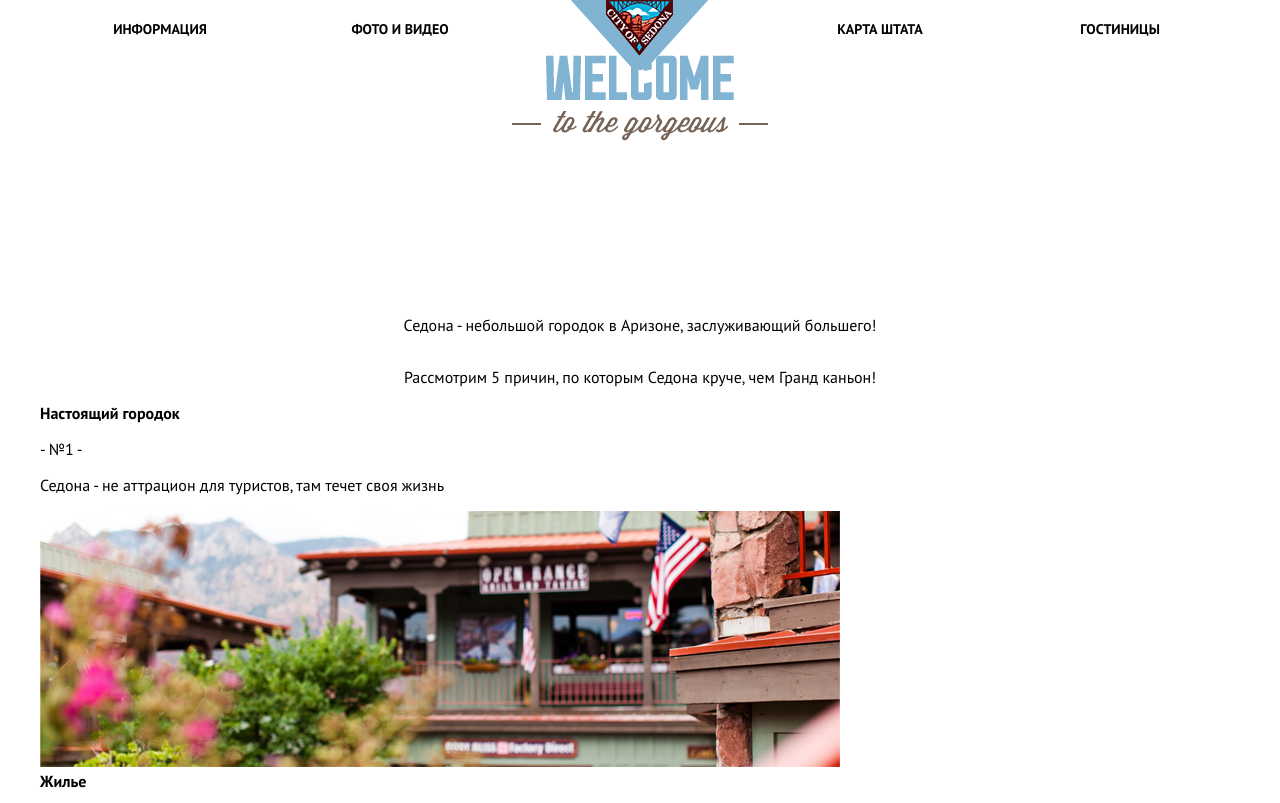
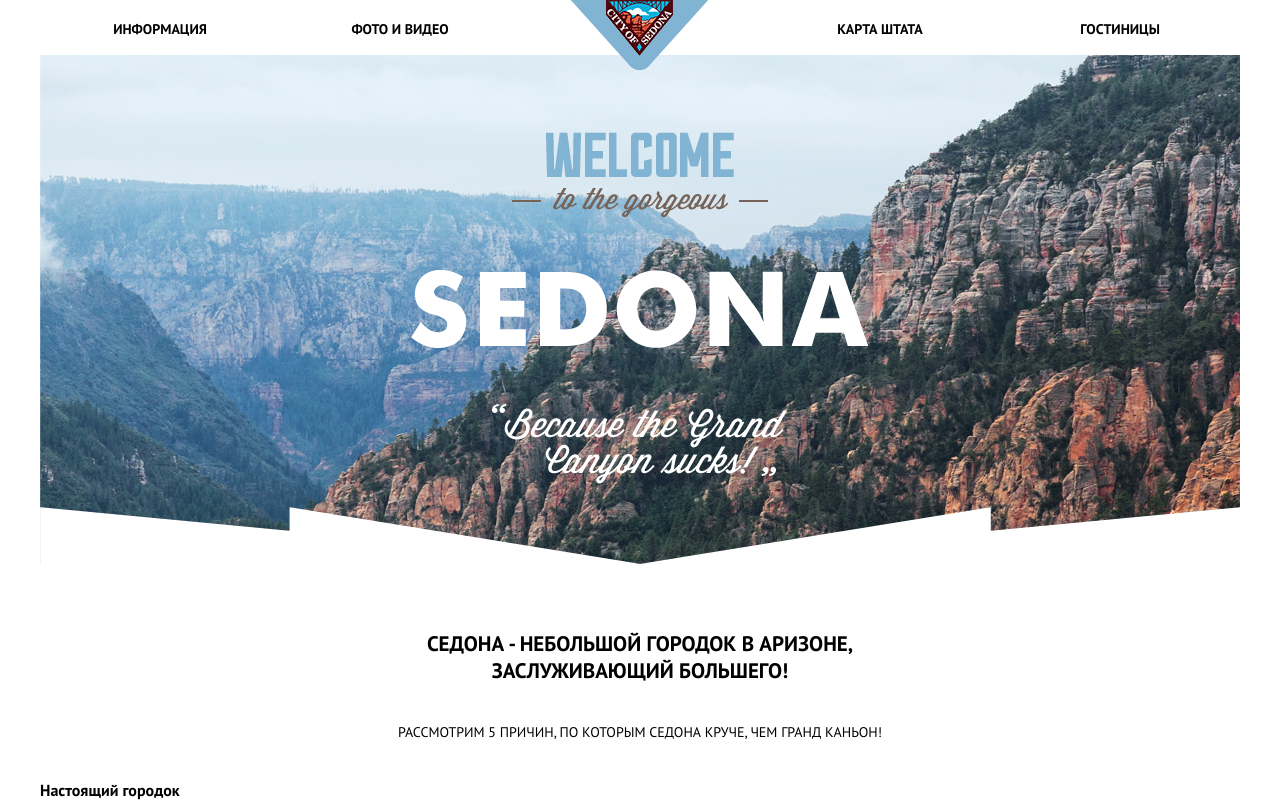
Before and after one commit to ranastya/sedona, a website: page src/index.html in a window 1280 px wide. Shown: the top 803 px of the page. Drawn offline with nearby package versions, Linux system fonts and the light colour scheme; files that its build step writes are made by us from their sources.

Commit message:
added styles for welcome

```diff
--- a/src/index.html
+++ b/src/index.html
@@ -35,8 +35,8 @@
             <img class="welcome__welcome" src="./img/welcome.png" alt="Welcome">
             <img class="welcome__logo" src="./img/sedona.png" alt="Sedona">
             <img class="welcome__quote" src="./img/quote.png" alt="Because the Grand Canyon sucks!">
-            <p class="welcome__text">Седона - небольшой городок в Аризоне, заслуживающий большего!</p>
-            <p class="welcome__text">Рассмотрим 5 причин, по которым Седона круче, чем Гранд каньон!</p>
+            <p class="welcome__text--sedona">Седона - небольшой городок в Аризоне, заслуживающий большего!</p>
+            <p class="welcome__text--reasons">Рассмотрим 5 причин, по которым Седона круче, чем Гранд каньон!</p>
         </div>
         <div class="features">
             <div class="features__item">
--- a/src/scss/components/_welcome.scss
+++ b/src/scss/components/_welcome.scss
@@ -2,19 +2,47 @@
     display: flex;
     flex-direction: column;
     align-items: center;
+    width: 1200px;
+    height: 725px;
+    background: url('/img/background.png');
+    background-position-y: -55px;
 
     &__welcome {
         width: 256px;
         height: 86px;
+        margin-top: 77px;
+        margin-bottom: 52px;
     }
 
     &__logo {
         width: 458px;
         height: 78px;
+        margin-bottom: 56px;
     }
 
     &__quote {
         width: 296px;
         height: 80px;
+        margin-bottom: 125px;
+    }
+
+    &__text {
+
+        &--sedona {
+            text-transform: uppercase;
+            font-weight: bold;
+            font-size: 21px;
+            color: #000;
+            width: 440px;
+            margin-bottom: 25px;
+            text-align: center;
+        }
+
+        &--reasons {
+            text-transform: uppercase;
+            font-size: 14px;
+            color: #000;
+        }
+
     }
 }
```
Also changed, not shown: src/img/background.png (added).
